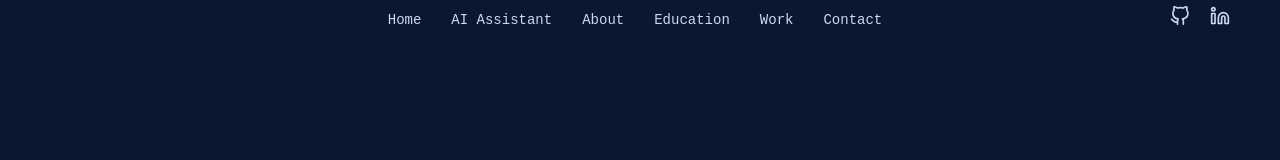
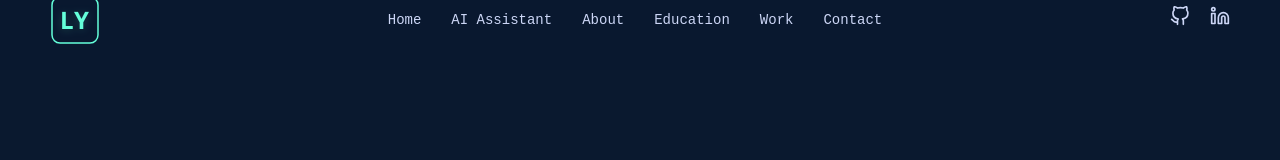
Before and after one commit to LouisYangga/Portfolio_with_chatbot, a React (Vite) app in the folder portfolio-frontend/: page / in a window 1280 px wide. Shown: the top 160 px of the page. Built offline with nearby package versions, Linux system fonts and the light colour scheme; the HTML template or start-up script is replaced by a standard one.

Commit message:
Refined chatbot

```diff
--- a/portfolio-frontend/src/App.jsx
+++ b/portfolio-frontend/src/App.jsx
@@ -1,6 +1,6 @@
-import { useState, useLayoutEffect, useRef } from 'react'
+import { useState, useRef } from 'react'
 import { FiMenu, FiGithub, FiLinkedin } from 'react-icons/fi'
-import { MainContent, StyledHeader, Nav, NavLinks, NavLink, SocialLinks, HamburgerButton } from './styles/StyledComponents'
+import { MainContent, StyledHeader, Nav, NavLinks, NavLink, SocialLinks, HamburgerButton, LogoLink } from './styles/StyledComponents'
 import Hero from './components/sections/Hero'
 import Chatbot from './components/sections/Chatbot'
 import About from './components/sections/About'
@@ -11,16 +11,50 @@ import Education from './components/sections/Education'
 
 function App() {
   const homeRef = useRef(null);
+  const [isMobileMenuOpen, setIsMobileMenuOpen] = useState(false);
 
-  const [isMobileMenuOpen, setIsMobileMenuOpen] = useState(false);
   return (
     <div className="app">
       <StyledHeader>
         <Nav>
-          <a href="#home" aria-label="home">
-            <svg id="logo" xmlns="http://www.w3.org/2000/svg" viewBox="0 0 100 100" width="50" height="50">
+          <LogoLink href="#home" aria-label="home">
+            <svg
+              id="logo"
+              xmlns="http://www.w3.org/2000/svg"
+              viewBox="0 0 100 100"
+              width="50"
+              height="50"
+            >
+              <rect
+                x="4"
+                y="4"
+                width="92"
+                height="92"
+                rx="16"
+                ry="16"
+                fill="none"
+                stroke="#64ffda"
+                strokeWidth="3"
+                className="logo-border"
+              />
+              <text
+                x="50%"
+                y="55%"
+                textAnchor="middle"
+                dominantBaseline="middle"
+                fontFamily="'Montserrat', 'Segoe UI', Arial, sans-serif"
+                fontWeight="bold"
+                fontSize="48"
+                fill="#64ffda"
+                letterSpacing="2"
+                style={{
+                  filter: 'drop-shadow(0 2px 8px rgba(100,255,218,0.2))'
+                }}
+              >
+                LY
+              </text>
             </svg>
-          </a>
+          </LogoLink>
 
           <NavLinks>
             <NavLink href="#home">Home</NavLink>
--- a/portfolio-frontend/src/components/sections/Chatbot.jsx
+++ b/portfolio-frontend/src/components/sections/Chatbot.jsx
@@ -1,58 +1,7 @@
 import { motion } from 'framer-motion'
 import { useState } from 'react'
 import Chat from '../Chat'
-import styled from 'styled-components'
-
-const ChatbotSection = styled.section`
-  margin: 0 auto;
-  padding: 60px 0;
-  max-width: 1000px;
-  position: relative;
-  min-height: 100vh;
-  display: flex;
-  flex-direction: column;
-  align-items: center;
-`
-
-const ChatDescription = styled.div`
-  margin-bottom: 2rem;
-  max-width: 700px;
-  text-align: left;
-
-  h2 {
-    margin-bottom: 1rem;
-  }
-
-  p {
-    color: var(--slate);
-  }
-`
-
-const ChatContainer = styled.div`
-  width: 100%;
-  max-width: 800px;
-  margin: 0 auto;
-  position: relative;
-  isolation: isolate;
-`
-
-const ChatButton = styled.button`
-  margin-top: 2rem;
-  padding: 1rem 2rem;
-  background-color: transparent;
-  border: 1px solid var(--green);
-  border-radius: 4px;
-  color: var(--green);
-  font-family: var(--font-mono);
-  font-size: var(--fz-sm);
-  cursor: pointer;
-  transition: all 0.25s cubic-bezier(0.645,0.045,0.355,1);
-
-  &:hover {
-    background-color: rgba(100,255,218,0.1);
-    transform: translateY(-3px);
-  }
-`
+import { ChatbotSection, ChatDescription, ChatContainer, ChatButton } from '../../styles/ChatbotStyles'
 
 const Chatbot = () => {
   const [isChatOpen, setIsChatOpen] = useState(true)
--- /dev/null
+++ b/portfolio-frontend/src/styles/ChatbotStyles.js
@@ -0,0 +1,52 @@
+import styled from 'styled-components'
+
+export const ChatbotSection = styled.section`
+  margin: 0 auto;
+  padding: 60px 0;
+  max-width: 1000px;
+  position: relative;
+  min-height: 100vh;
+  display: flex;
+  flex-direction: column;
+  align-items: center;
+`
+
+export const ChatDescription = styled.div`
+  margin-bottom: 2rem;
+  max-width: 700px;
+  text-align: left;
+
+  h2 {
+    margin-bottom: 1rem;
+  }
+
+  p {
+    color: var(--slate);
+  }
+`
+
+export const ChatContainer = styled.div`
+  width: 100%;
+  max-width: 800px;
+  margin: 0 auto;
+  position: relative;
+  isolation: isolate;
+`
+
+export const ChatButton = styled.button`
+  margin-top: 2rem;
+  padding: 1rem 2rem;
+  background-color: transparent;
+  border: 1px solid var(--green);
+  border-radius: 4px;
+  color: var(--green);
+  font-family: var(--font-mono);
+  font-size: var(--fz-sm);
+  cursor: pointer;
+  transition: all 0.25s cubic-bezier(0.645,0.045,0.355,1);
+
+  &:hover {
+    background-color: rgba(100,255,218,0.1);
+    transform: translateY(-3px);
+  }
+`
--- a/portfolio-frontend/src/styles/StyledComponents.js
+++ b/portfolio-frontend/src/styles/StyledComponents.js
@@ -169,3 +169,31 @@ export const MobileMenu = styled(motion.div)`
     }
   }
 `
+
+export const LogoLink = styled.a`
+  display: inline-block;
+  border-radius: 16px;
+  transition: box-shadow 0.3s;
+
+  svg {
+    display: block;
+  }
+
+  .logo-border {
+    stroke-dasharray: 368;
+    stroke-dashoffset: 0;
+    transition: stroke-dashoffset 0.7s;
+  }
+
+  &:hover .logo-border {
+    stroke-dasharray: 368;
+    stroke-dashoffset: 368;
+    animation: border-move 0.7s forwards;
+  }
+
+  @keyframes border-move {
+    to {
+      stroke-dashoffset: 0;
+    }
+  }
+`
```
